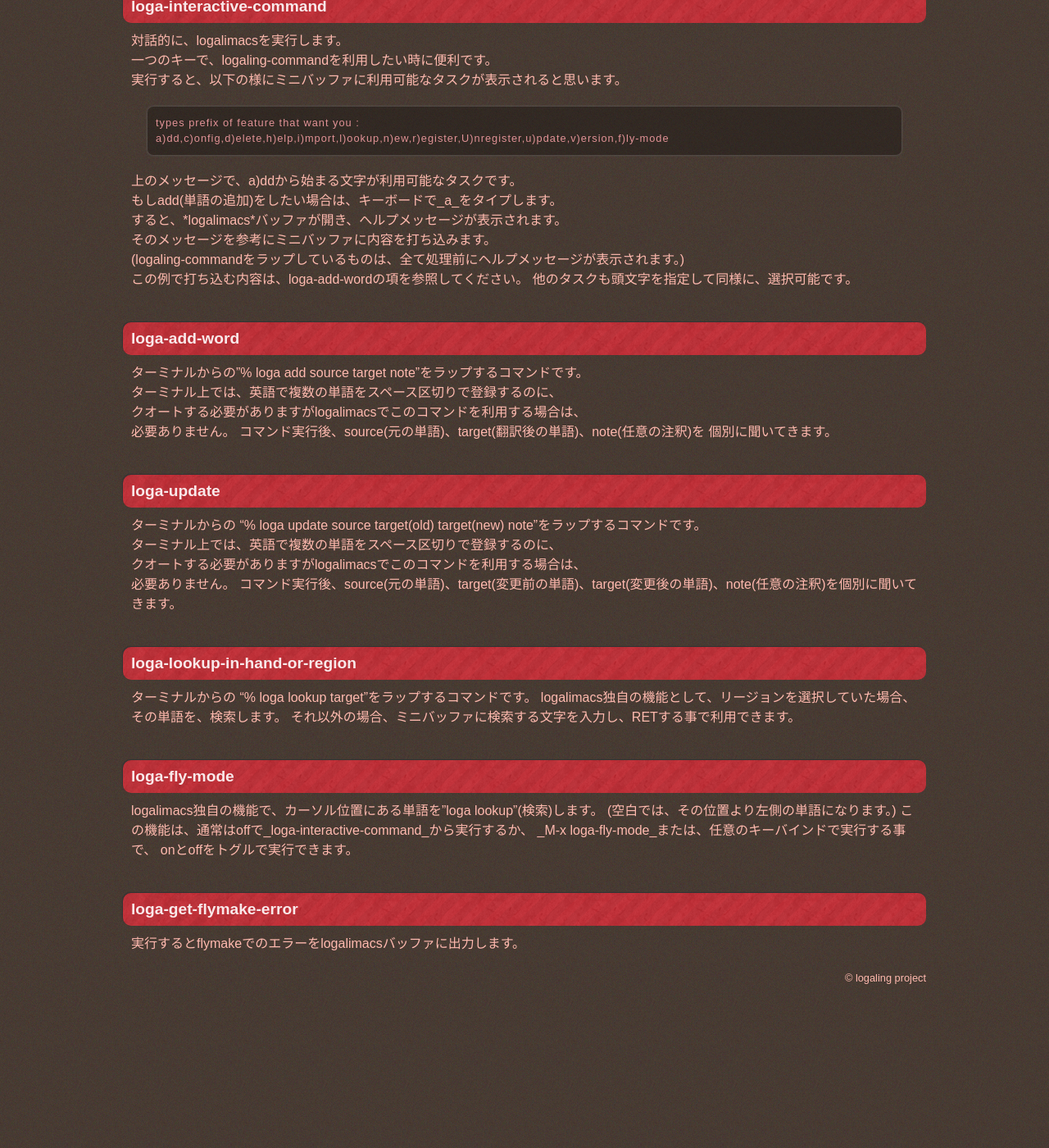
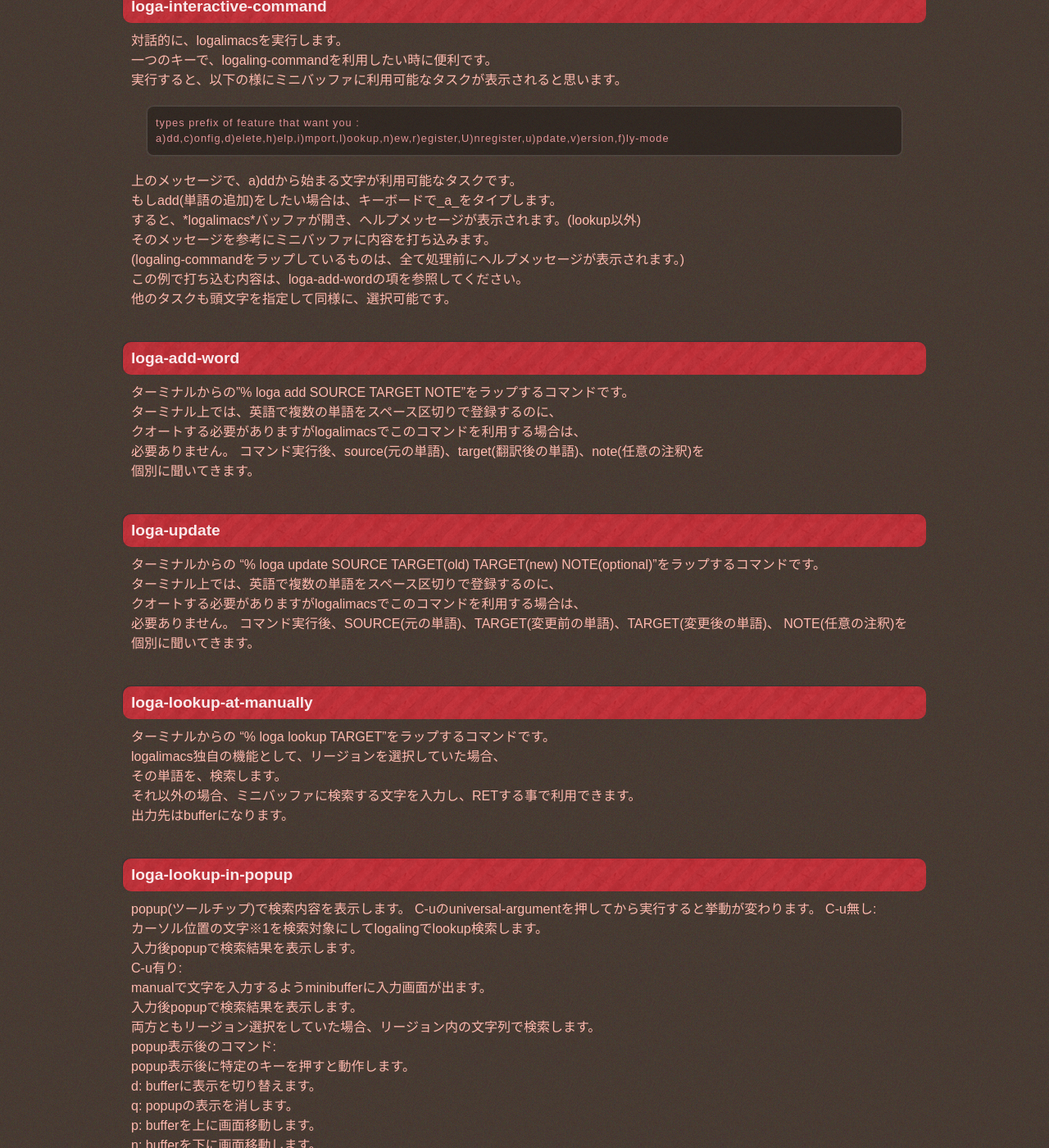
Before and after one commit to logaling/logaling.github.com, a Jekyll site: the page built from logalimacs/commands.md, in a window 1280 px wide and 1400 px high, scrolled down 386 px. Shown: the whole window at 82% size. Built offline with Jekyll 4.4.1, drawn with Linux system fonts in a browser that asks for light colours; some web fonts are replaced; Markdown is read by kramdown in place of the engine named in the settings; before the commit the page ends 1588 px from its top, so only the background shows below that; some of the changed text lies outside the part shown.

Commit message:
improve document for logalimacs

```diff
--- a/logalimacs/commands.md
+++ b/logalimacs/commands.md
@@ -20,7 +20,7 @@ title: logalimacsで利用できるコマンド
 
 上のメッセージで、a)ddから始まる文字が利用可能なタスクです。
 もしadd(単語の追加)をしたい場合は、キーボードで_a_をタイプします。
-すると、\*logalimacs\*バッファが開き、へルプメッセージが表示されます。
+すると、\*logalimacs\*バッファが開き、へルプメッセージが表示されます。(lookup以外)
 そのメッセージを参考にミニバッファに内容を打ち込みます。
 (logaling-commandをラップしているものは、全て処理前にヘルプメッセージが表示されます。)
 
@@ -28,7 +28,7 @@ title: logalimacsで利用できるコマンド
 他のタスクも頭文字を指定して同様に、選択可能です。
 
 ## loga-add-word
-ターミナルからの"% loga add source target note"をラップするコマンドです。
+ターミナルからの"% loga add SOURCE TARGET NOTE"をラップするコマンドです。
 ターミナル上では、英語で複数の単語をスペース区切りで登録するのに、
 クオートする必要がありますがlogalimacsでこのコマンドを利用する場合は、
 必要ありません。
@@ -36,17 +36,51 @@ title: logalimacsで利用できるコマンド
 個別に聞いてきます。
 
 ## loga-update
-ターミナルからの "% loga update source target(old) target(new) note"をラップするコマンドです。
+ターミナルからの "% loga update SOURCE TARGET(old) TARGET(new) NOTE(optional)"をラップするコマンドです。
 ターミナル上では、英語で複数の単語をスペース区切りで登録するのに、
 クオートする必要がありますがlogalimacsでこのコマンドを利用する場合は、
 必要ありません。
-コマンド実行後、source(元の単語)、target(変更前の単語)、target(変更後の単語)、note(任意の注釈)を個別に聞いてきます。
+コマンド実行後、SOURCE(元の単語)、TARGET(変更前の単語)、TARGET(変更後の単語)、
+NOTE(任意の注釈)を個別に聞いてきます。
 
-## loga-lookup-in-hand-or-region
-ターミナルからの "% loga lookup target"をラップするコマンドです。
+## loga-lookup-at-manually
+ターミナルからの "% loga lookup TARGET"をラップするコマンドです。
 logalimacs独自の機能として、リージョンを選択していた場合、
 その単語を、検索します。
 それ以外の場合、ミニバッファに検索する文字を入力し、RETする事で利用できます。
+出力先はbufferになります。
+
+## loga-lookup-in-popup
+popup(ツールチップ)で検索内容を表示します。
+C-uのuniversal-argumentを押してから実行すると挙動が変わります。
+C-u無し:
+カーソル位置の文字※1を検索対象にしてlogalingでlookup検索します。
+入力後popupで検索結果を表示します。
+C-u有り:
+manualで文字を入力するようminibufferに入力画面が出ます。
+入力後popupで検索結果を表示します。
+両方ともリージョン選択をしていた場合、リージョン内の文字列で検索します。
+
+popup表示後のコマンド:
+popup表示後に特定のキーを押すと動作します。
+d: bufferに表示を切り替えます。
+q: popupの表示を消します。
+p: bufferを上に画面移動します。
+n: bufferを下に画面移動します。
+
+※ カーソル位置の検索についての注意点:
+ひらがなと漢字を含んだ文字の場合、漢字が名詞の場合が多いので、
+漢字だけで検索するようにしています。
+
+## loga-lookup-in-buffer
+loga-lookup-in-popupの
+出力先がbufferに変わったもので違いとしては、
+buffer表示後に受付けるコマンドが違います。
+buffer表示後に受付けるコマンド:
+d: bufferをdeleteします。
+q: bufferをdeleteします。
+p: bufferを上に画面移動します。
+n: bufferを下に画面移動します。
 
 ## loga-fly-mode
 logalimacs独自の機能で、カーソル位置にある単語を"loga lookup"(検索)します。
--- a/logalimacs/index.md
+++ b/logalimacs/index.md
@@ -12,4 +12,4 @@ logaling-commandをインストールする必要があります。
 * [利用可能なコマンド](/logalimacs/commands.html)
 
 
-[logalimacsで何ができるの?](/loglimacs/tutorial.html)
+[logalimacsで何ができるの?](/logalimacs/tutorial.html)
--- a/logalimacs/tutorial.md
+++ b/logalimacs/tutorial.md
@@ -37,11 +37,13 @@ edictの辞書をインポートする
 
 * カーソル上の英単語を検索するには
 
-例えば、英語のドキュメントがありcatという単語があり意味を調べたいとします。
+例えば、英語のドキュメントがありrubyという単語があり意味を調べたいとします。
 調べたい単語の上で"M-x loga-lookup-for-popup"と入力するか、
 インストールの項であったglobal-set-keyで自分で
 loga-lookup-for-popupを登録したキーバインドを
 入力すると、カーソル上の単語が辞書から検索されpopupで表示されます。
+(画像のRubyの部分は私が単語を登録したので、表示されているだけです。
+gene95とedictをインポートしただけでは通常表示されません。)
 
 ---
 
@@ -59,10 +61,25 @@ loga-lookup-region-or-manuallyを登録したキーバインドを
 入力するとミニバッファに調べたい単語を聞かれるので、
 あなたが調べたい単語を入力して、入力が終わったらRETを押すと
 logalingで検索され結果が\*logalimacs\*バッファに表示されます。
+注意:
+Emacs23の方でもしpopwinの設定をしていない場合は、
+選択していないバッファに表示されますのでご注意ください。
+
+
+![自分で入力して検索](/logalimacs/images/outputBuffer.png)
 
 * リージョンで選択した単語or文章を検索するには
 
 例えば、以下の英語ドキュメントで辞書から
+
+---
+
+    I make up documentation, however if you not read it, go up in smoke.
+    Of course, you are looked this will have nothing to do with.
+    Thank you for reading :)
+
+---
+
 "go up in smoke"のイディオムを検索したい場合、
 go up in smokeの部分をリージョン選択します。"M-x set-mark-command"を入力するか
 "C-SPC"または、"C-@"(Emacsのデフォルトのキーバインドを変更していなければ)で、
```
Also changed, not shown: other parts of logalimacs/tutorial.md (+0 -8 lines), logalimacs/about.md (+4 -4 lines), logalimacs/whatsnew.md (+8 -3 lines).
